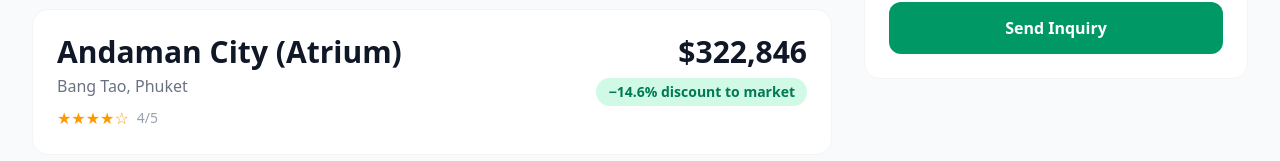
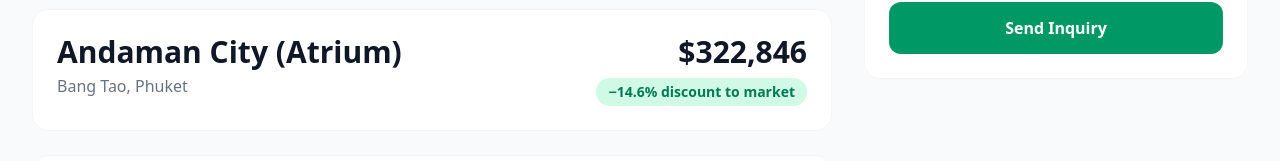
Before and after one commit to bogatenkov-cpu/offmarket-phuket, a Next.js app: page /en/properties/andaman-city-atrium in a window 1280 px wide. Shown: the part 639-800 px from the top of the page. Built offline with nearby package versions, Linux system fonts and the light colour scheme.

Commit message:
fix: remove star rating display from cards and property pages

```diff
--- a/src/app/en/properties/[slug]/page.tsx
+++ b/src/app/en/properties/[slug]/page.tsx
@@ -18,8 +18,6 @@
 
   const p = property;
   const t = dict.property;
-  const ratingStars = "★".repeat(p.rating) + "☆".repeat(5 - p.rating);
-
   return (
     <section className="bg-gray-50 min-h-screen">
       <div className="max-w-7xl mx-auto px-4 sm:px-6 lg:px-8 py-12">
@@ -39,10 +37,6 @@
                 <div>
                   <h1 className="text-2xl sm:text-3xl font-bold text-gray-900">{p.project_name}</h1>
                   <p className="text-gray-500 mt-1">{p.district_en}, Phuket</p>
-                  <div className="flex items-center gap-2 mt-2">
-                    <span className="text-amber-500">{ratingStars}</span>
-                    <span className="text-sm text-gray-400">{p.rating}/5</span>
-                  </div>
                 </div>
                 <div className="text-right">
                   <p className="text-3xl font-bold text-gray-900">{formatPriceExact(p.sale_price_usd)}</p>
--- a/src/app/ru/properties/[slug]/page.tsx
+++ b/src/app/ru/properties/[slug]/page.tsx
@@ -18,8 +18,6 @@
 
   const p = property;
   const t = dict.property;
-  const ratingStars = "★".repeat(p.rating) + "☆".repeat(5 - p.rating);
-
   return (
     <section className="bg-gray-50 min-h-screen">
       <div className="max-w-7xl mx-auto px-4 sm:px-6 lg:px-8 py-12">
@@ -39,10 +37,6 @@
                 <div>
                   <h1 className="text-2xl sm:text-3xl font-bold text-gray-900">{p.project_name}</h1>
                   <p className="text-gray-500 mt-1">{p.district}, {p.city}</p>
-                  <div className="flex items-center gap-2 mt-2">
-                    <span className="text-amber-500">{ratingStars}</span>
-                    <span className="text-sm text-gray-400">{p.rating}/5</span>
-                  </div>
                 </div>
                 <div className="text-right">
                   <p className="text-3xl font-bold text-gray-900">{formatPriceExact(p.sale_price_usd)}</p>
--- a/src/components/PropertyCard.tsx
+++ b/src/components/PropertyCard.tsx
@@ -24,8 +24,6 @@
       : p.discount_pct < 0
       ? `+${Math.abs(p.discount_pct).toFixed(1)}% ${t.aboveMarket}`
       : null;
-
-  const ratingStars = "★".repeat(p.rating) + "☆".repeat(5 - p.rating);
 
   return (
     <Link
@@ -79,7 +77,6 @@
           <h3 className="font-semibold text-gray-900 group-hover:text-emerald-600 transition line-clamp-1">
             {p.project_name}
           </h3>
-          <span className="text-xs text-amber-500 whitespace-nowrap">{ratingStars}</span>
         </div>
 
         <p className="text-sm text-gray-500 mb-3">
```
